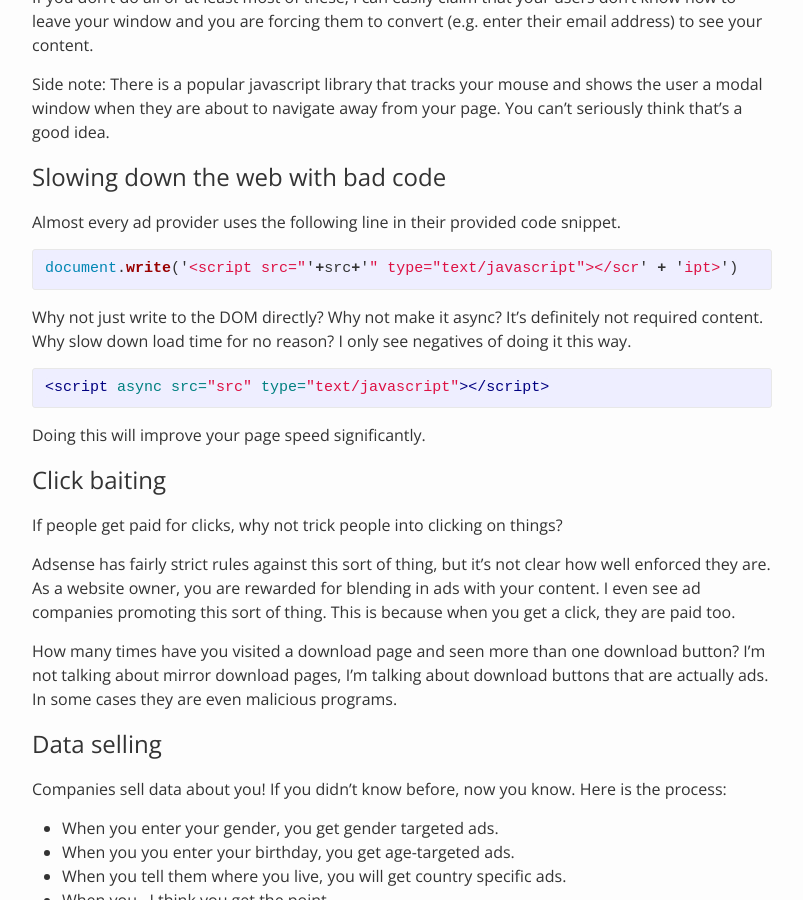
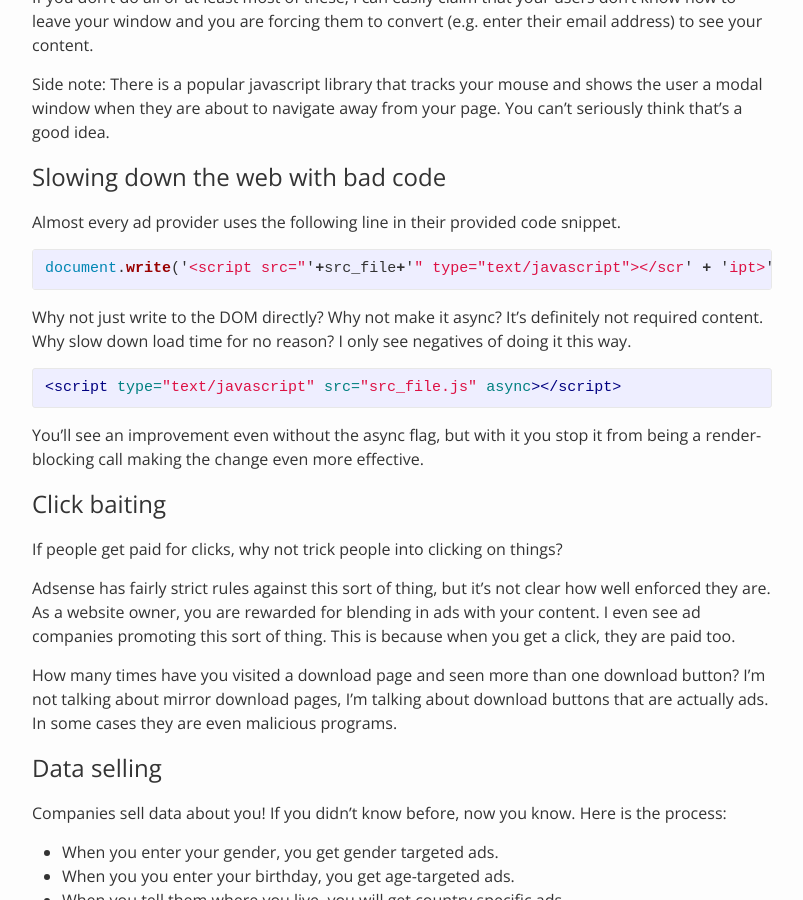
Before and after one commit to matty99/matty99.github.io, a Jekyll site: the page built from _posts/2015-12-13-in-favor-of-adblock.markdown, in a window 1280 px wide and 900 px high, scrolled down 956 px. Shown: the whole window, without its empty margins (238-1041 px from the left). Built offline with Jekyll 4.4.1, drawn with Linux system fonts in a browser that asks for light colours.

Commit message:
Clarifying section

```diff
--- a/_posts/2015-12-13-in-favor-of-adblock.markdown
+++ b/_posts/2015-12-13-in-favor-of-adblock.markdown
@@ -38,16 +38,16 @@ Side note: There is a popular javascript library that tracks your mouse and show
 Almost every ad provider uses the following line in their provided code snippet.
 
 {% highlight javascript %}
-document.write('<script src="'+src+'" type="text/javascript"></scr' + 'ipt>')
+document.write('<script src="'+src_file+'" type="text/javascript"></scr' + 'ipt>')
 {% endhighlight %}
 
 Why not just write to the DOM directly? Why not make it async? It's definitely not required content. Why slow down load time for no reason? I only see negatives of doing it this way.
 
 {% highlight html %}
-<script async src="src" type="text/javascript"></script>
+<script type="text/javascript" src="src_file.js" async></script>
 {% endhighlight %}
 
-Doing this will improve your page speed significantly.
+You'll see an improvement even without the async flag, but with it you stop it from being a render-blocking call making the change even more effective.
 
 # Click baiting
 
```
